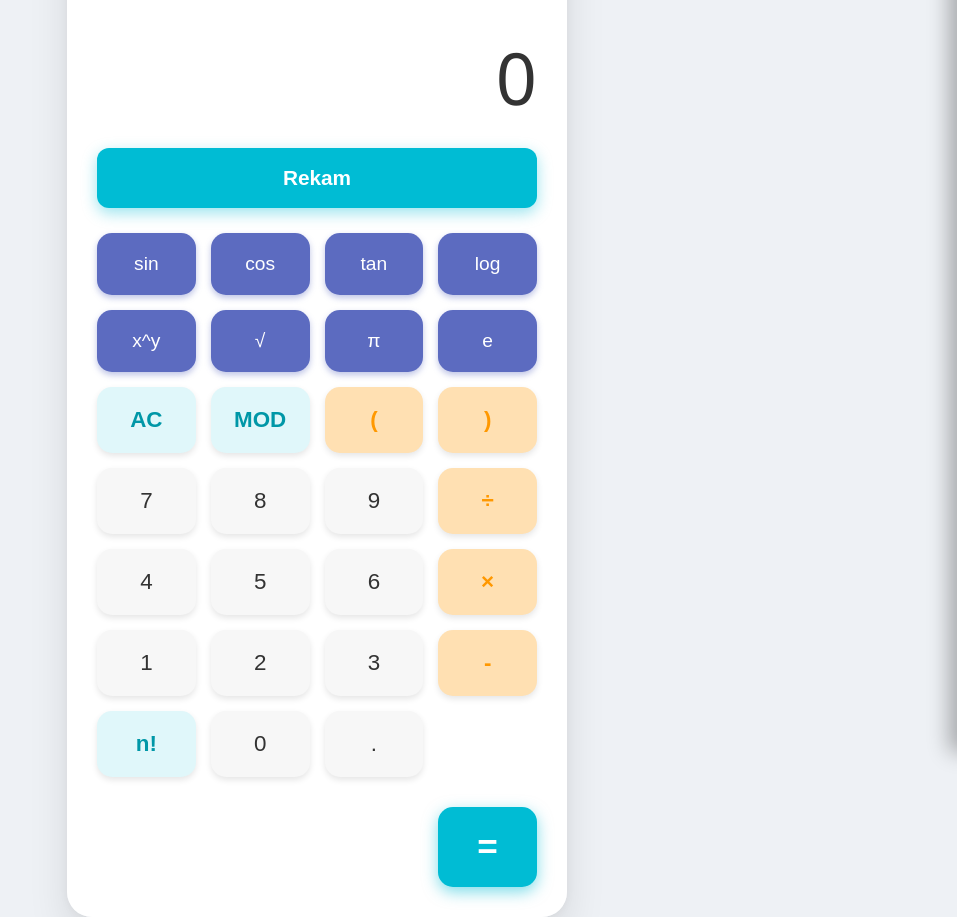
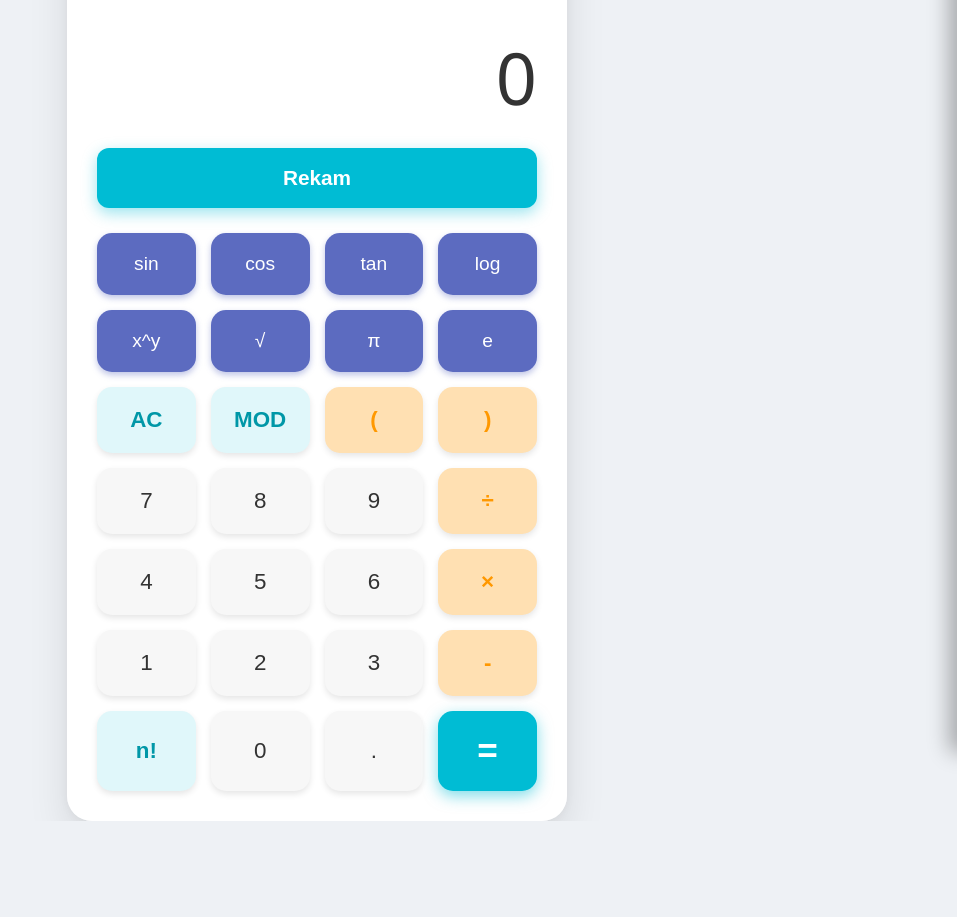
Before and after one commit to Arif-komp/kalkulator, a plain HTML site: page index.html in a window 1280 px wide. Shown: the part 108-1025 px from the top of the page, without its empty margins (323-1280 px from the left). After the commit the page ends 929 px from the top, so only its background shows below. Drawn offline with Linux system fonts and the light colour scheme.

Commit message:
Update style.css

```diff
--- a/style.css
+++ b/style.css
@@ -173,15 +173,17 @@ body {
     background-color: #44508d;
 }
 
+/* MODIFIKASI UNTUK TOMBOL SAMA DENGAN */
 .eq {
     background-color: var(--primary-color);
     color: white;
     font-size: 2.2em;
     font-weight: bold;
-    grid-column: 4;
-    grid-row: 9;
+    grid-column: 4; /* Tetap di kolom ke-4 */
+    /* grid-row: 9; DIHAPUS agar tombol sejajar dengan tombol di baris terakhir secara otomatis */
     box-shadow: 0 5px 15px rgba(0, 188, 212, 0.5);
 }
+/* AKHIR MODIFIKASI */
 
 /* HISTORY PANEL & OVERLAY */
 
```
